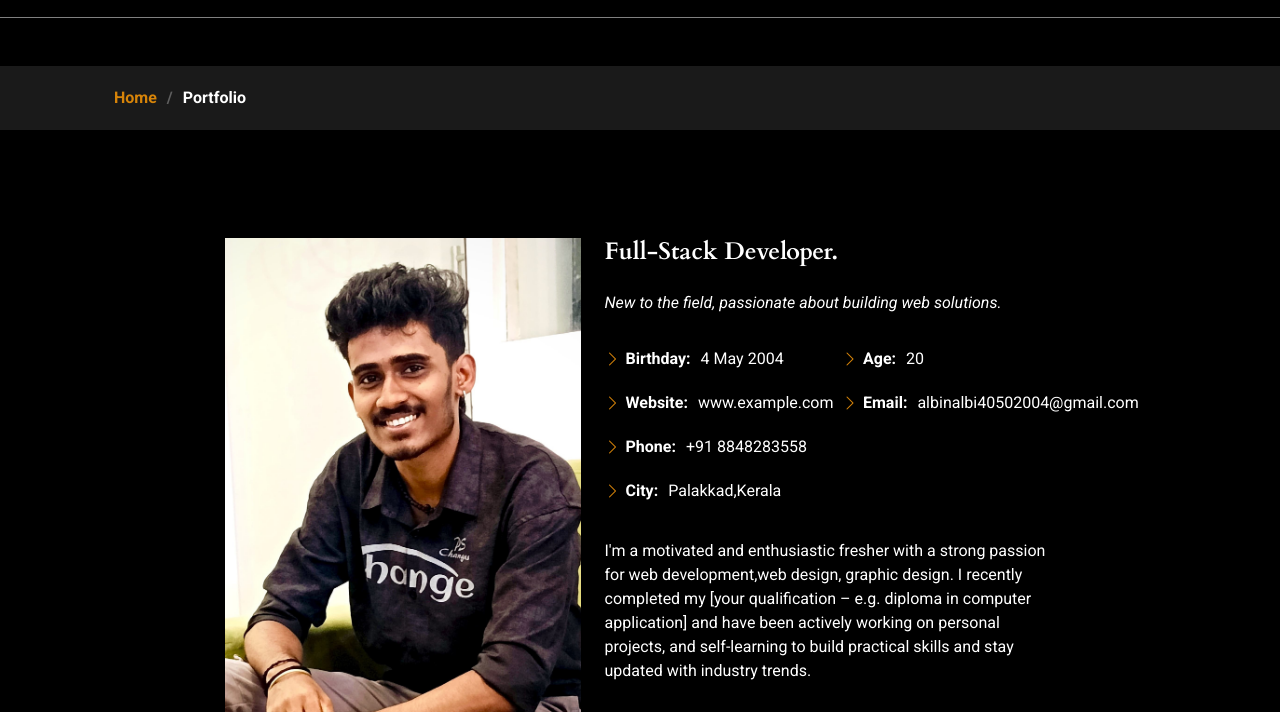
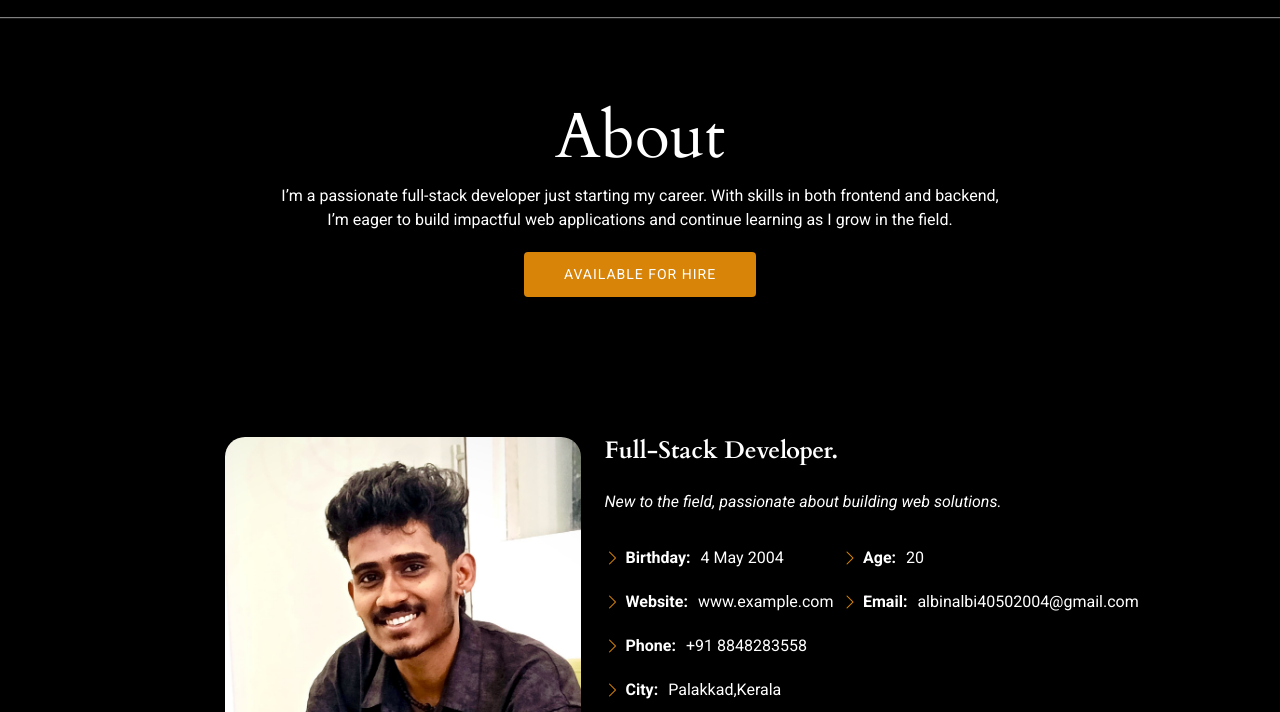
Before and after one commit to albinalbi123/portfolio, a plain HTML site: page about.html in a window 1280 px wide. Shown: the part 80-792 px from the top of the page. Drawn offline with nearby package versions, Linux system fonts and the light colour scheme.

Commit message:
Update about.html

```diff
--- a/about.html
+++ b/about.html
@@ -69,26 +69,31 @@
     </div>
   </header>
 
+   <main class="main2"  id="about">
 
     <!-- Page Title -->
-    <div class="page-title my-5" data-aos="fade">
-      <nav class="breadcrumbs">
+    <div class="page-title" data-aos="fade">
+      <div class="heading">
         <div class="container">
-          <ol>
-            <li><a href="index.html">Home</a></li>
-            <li class="current">Portfolio</li>
-          </ol>
+          <div class="row d-flex justify-content-center text-center">
+            <div class="col-lg-8">
+              <h1>About</h1>
+              <p class="mb-0">I’m a passionate full-stack developer just starting my career. With skills in both frontend and backend, I’m eager to build impactful web applications and continue learning as I grow in the field.</p>
+              <a href="contact.html" class="cta-btn">Available for Hire<br></a>
+            </div>
+          </div>
         </div>
-      </nav>
-    </div><!-- End Page Title -->
-  <!-- About Section -->
+      </div>
+          </div><!-- End Page Title -->
+
+    <!-- About Section -->
     <section class="about section">
 
       <div class="container" data-aos="fade-up" data-aos-delay="100">
 
         <div class="row gy-4 justify-content-center">
           <div class="col-lg-4">
-            <img src="img/my pike/IMG-20250924-WA0006.jpg" class="img-fluid" alt="">
+            <img src="img/my pike/IMG-20250924-WA0006.jpg" class="img-fluid" alt="" style="border-radius: 20px;">
           </div>
           <div class="col-lg-5 content">
             <h2>Full-Stack Developer.</h2>
@@ -291,4 +296,5 @@ New to the field, passionate about building web solutions.
 </script>
 </body>
 
+
 </html>
```
